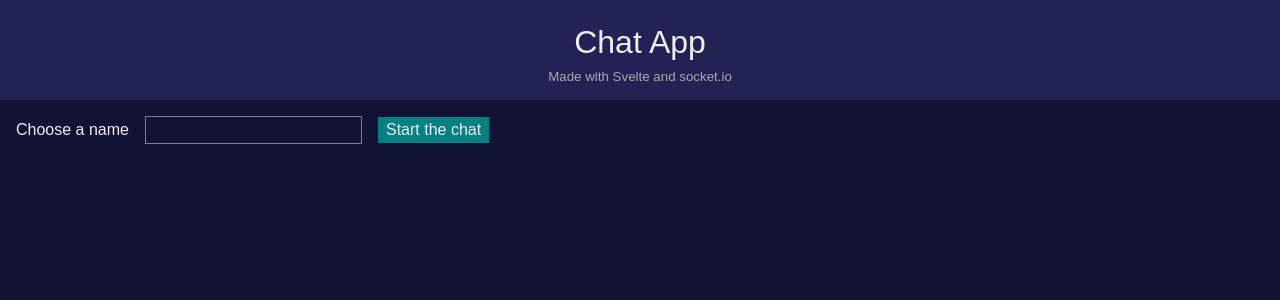
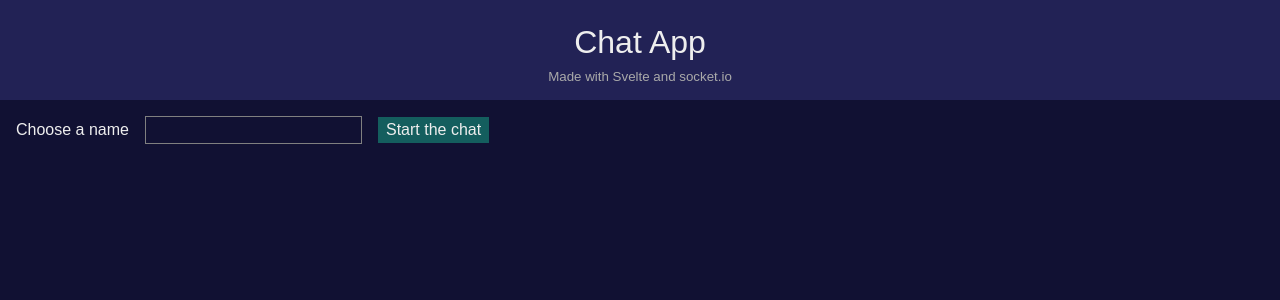
Before and after one commit to ScriptRaccoon/svelte-chat-app, a Svelte app in the folder client/: page / in a window 1280 px wide. Shown: the top 300 px of the page. Built offline with nearby package versions, Linux system fonts and the light colour scheme.

Commit message:
increase contrast for buttons

```diff
--- a/client/src/scss/app.scss
+++ b/client/src/scss/app.scss
@@ -11,7 +11,7 @@
 :root {
 	--bg-color-1: #113;
 	--bg-color-2: #225;
-	--btn-color: teal;
+	--btn-color: rgb(20, 94, 94);
 	--font-color: #eee;
 	--dark-font-color: #aaa;
 	--separator-color: #fff1;
@@ -46,7 +46,7 @@ input[type="text"] {
 	padding: 0.25rem;
 
 	&:focus-visible {
-		border: 1px solid white;
+		border-color: white;
 		outline: none;
 	}
 }
@@ -67,9 +67,3 @@ button {
 		outline: 1px solid white;
 	}
 }
-
-/* links */
-
-a {
-	color: inherit;
-}
```
